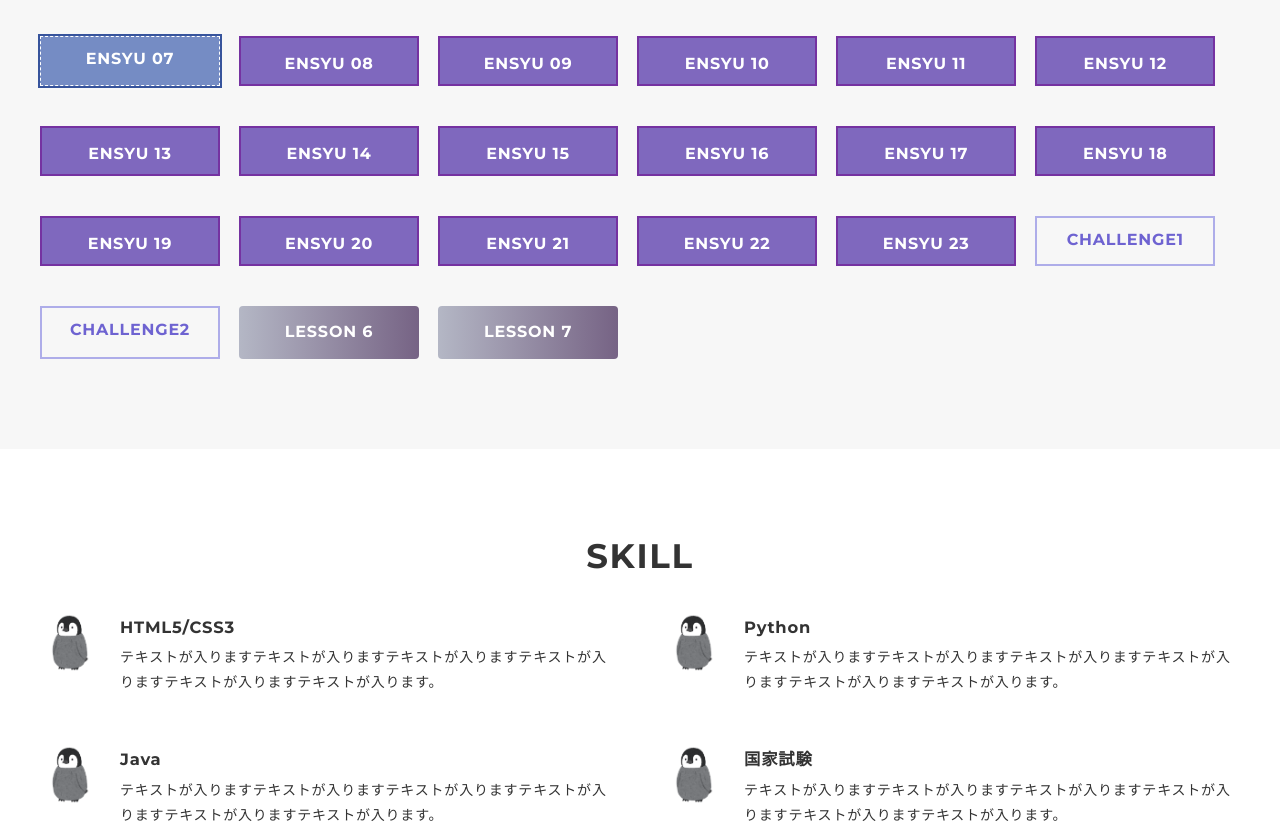
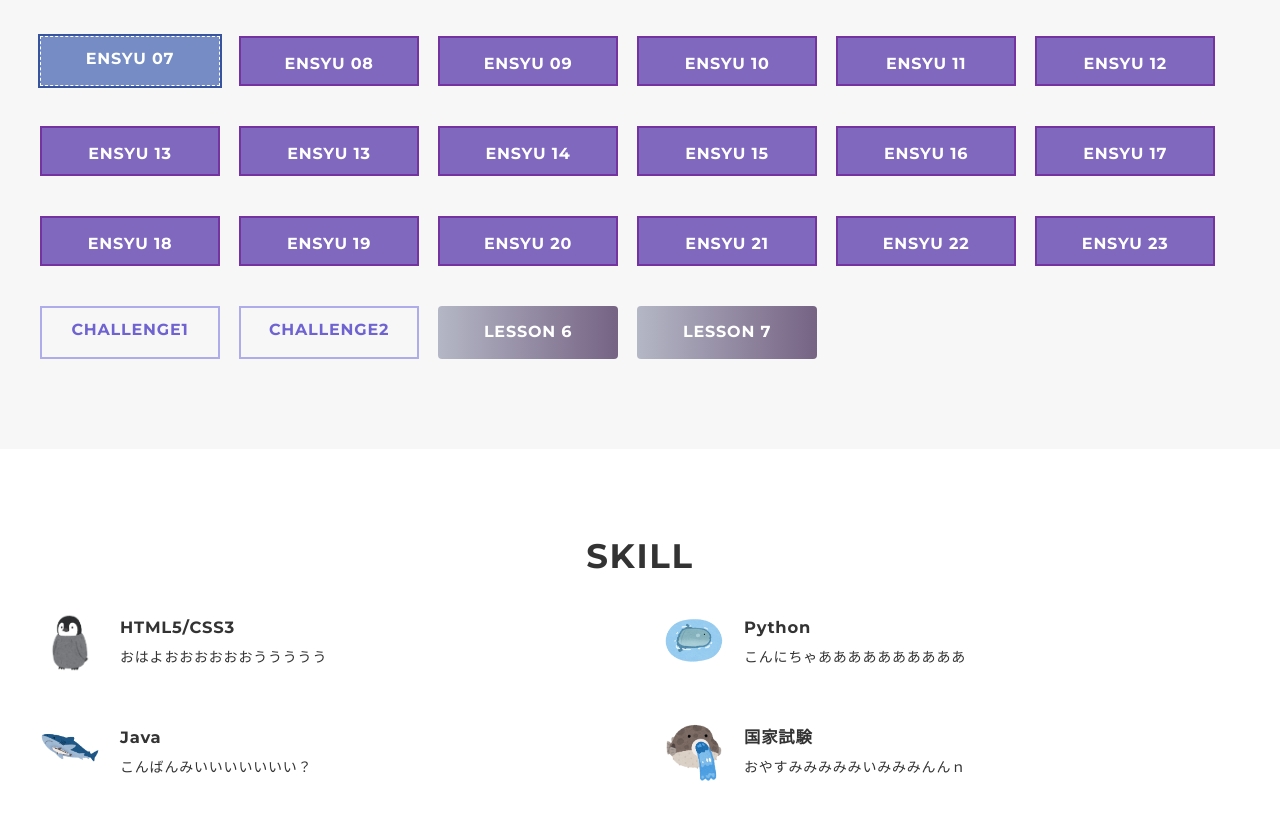
Before and after one commit to 20213014/S1A328, a plain HTML site: page index.html in a window 1280 px wide. Shown: the part 968-1799 px from the top of the page. Drawn offline with nearby package versions, Linux system fonts and the light colour scheme.

Commit message:
Add files via upload

```diff
--- a/index.html
+++ b/index.html
@@ -11,6 +11,7 @@
 	<link href="https://fonts.googleapis.com/css?family=Material+Icons+Outlined" rel="stylesheet">
 	<link href="portfolio/css/ress.css" media="all" rel="stylesheet" type="text/css" />
 	<link href="portfolio/css/style.css" media="all" rel="stylesheet" type="text/css" />
+	<link href="portfolio/css/ohayou.css" media="all" rel="stylesheet" type="text/css" />
 	<link rel="shortcut icon" href="portfolio/img/favicon.ico" />
 </head>
 
@@ -20,7 +21,7 @@
 		<header class="header ">
 			<div class="inner">
 				<h1 class="header-logo">
-					<a href=".">JOHO TARO</a>
+					<a href=".">Marianas nail fish </a>
 				</h1>
 				<nav class="header-nav">
 					<ul class="header-nav-list">
@@ -36,14 +37,14 @@
 			<!-- main-visual -->
 			<div class="main-visual" id="about">
 				<div class="main-visual-inner">
-					<p class="main-visual-title">JOHO TARO</p>
+					<p class="main-visual-title">Marianas nail fish </p>
 					<p class="main-visual-subtitle">PORTFOLIO</p>
 					<div class="main-visual-profile">
 						<p class="main-visual-img">
 							<img src="portfolio/img/profile.png" alt="自画像" />
 						</p>
 						<p class="main-visual-text">
-							開校53年の経験とノウハウがあり、<br class="sp-only">他校ではマネのできない実績。<br>
+							開校53秒の経験とノウハウがあり、<br class="sp-only">他校ではマネのできない実績。<br>
 							HCSなら、即戦力になるためのスキルが<br class="sp-only">ガッチリ身につきます。<br>
 						</p>
 					</div>
@@ -67,7 +68,8 @@
 						<a class="works-item btn-open" href="ensyu/10.html">ENSYU 10</a>
 						<a class="works-item btn-open" href="ensyu/11.html">ENSYU 11</a>
 						<a class="works-item btn-open" href="ensyu/12.html">ENSYU 12</a>
-						<a class="works-item btn-open" href="ensyu/13.html">ENSYU 13</a>
+						<a class="works-item btn-open" href="ensyu/13_1.html">ENSYU 13</a>
+						<a class="works-item btn-open" href="ensyu/13_2.html">ENSYU 13</a>
 						<a class="works-item btn-open" href="ensyu/14.html">ENSYU 14</a>
 						<a class="works-item btn-open" href="ensyu/15.html">ENSYU 15</a>
 						<a class="works-item btn-open" href="ensyu/16.html">ENSYU 16</a>
@@ -97,31 +99,31 @@
 							<div class="skill-body">
 								<h3 class="skill-name">HTML5/CSS3</h3>
 								<p class="skill-text">
-									テキストが入りますテキストが入りますテキストが入りますテキストが入りますテキストが入りますテキストが入ります。</p>
+									おはよおおおおおおううううう</p>
 							</div>
 						</div>
 						<div class="skill-item">
-							<p class="skill-img"><img src="portfolio/img/icon_skill.png" alt=""></p>
+							<p class="skill-img"><img src="portfolio/img/icon_skill_1.png" alt=""></p>
 							<div class="skill-body">
 								<h3 class="skill-name">Python</h3>
 								<p class="skill-text">
-									テキストが入りますテキストが入りますテキストが入りますテキストが入りますテキストが入りますテキストが入ります。</p>
+									こんにちゃああああああああああ</p>
 							</div>
 						</div>
 						<div class="skill-item">
-							<p class="skill-img"><img src="portfolio/img/icon_skill.png" alt=""></p>
+							<p class="skill-img"><img src="portfolio/img/icon_skill_2.png" alt=""></p>
 							<div class="skill-body">
 								<h3 class="skill-name">Java</h3>
 								<p class="skill-text">
-									テキストが入りますテキストが入りますテキストが入りますテキストが入りますテキストが入りますテキストが入ります。</p>
+									こんばんみいいいいいいい？</p>
 							</div>
 						</div>
 						<div class="skill-item">
-							<p class="skill-img"><img src="portfolio/img/icon_skill.png" alt=""></p>
+							<p class="skill-img"><img src="portfolio/img/icon_skill_3.png" alt=""></p>
 							<div class="skill-body">
 								<h3 class="skill-name">国家試験</h3>
 								<p class="skill-text">
-									テキストが入りますテキストが入りますテキストが入りますテキストが入りますテキストが入りますテキストが入ります。</p>
+									おやすみみみみみいみみみんんｎ</p>
 							</div>
 						</div>
 					</div>
```
